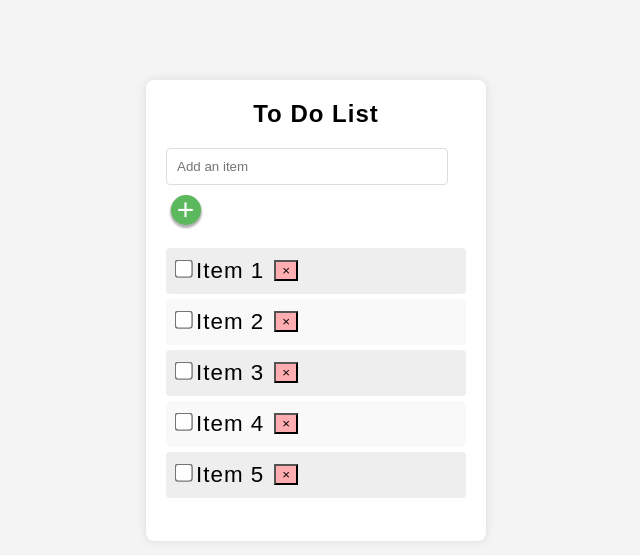
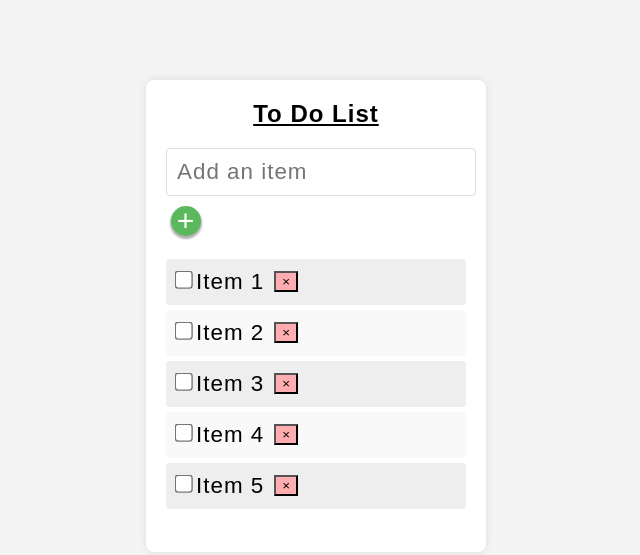
Before and after one commit to jasontgomez/JS-A3, a plain HTML site: page index.html in a window 1280 px wide. Shown: the whole page, without its empty margins (324-964 px from the left). Drawn offline with Linux system fonts and the light colour scheme.

Commit message:
repositioned text box, added header underline

```diff
--- a/style.css
+++ b/style.css
@@ -24,13 +24,16 @@ h2 {
     margin-top: 0;
     font-size: 24px;
     text-align: center;
+    text-decoration: underline;
 }
 #itemInput {
-    width: calc(100% - 40px);
+    width: auto;
     padding: 10px;
     margin-bottom: 10px;
     border: 1px solid #ddd;
     border-radius: 4px;
+    font-size: 1rem;
+    letter-spacing: 1px;
 }
 span {
     display: inline-block;
@@ -79,10 +82,6 @@ div.checked {
     color: green;
 }
 
-input {
-    transform: scale(1);
-}
-
 /* align the checkbox a bit better with the text */
 input[type=checkbox] {
     transform: scale(1.4) translate(-2px, -2px);
```
